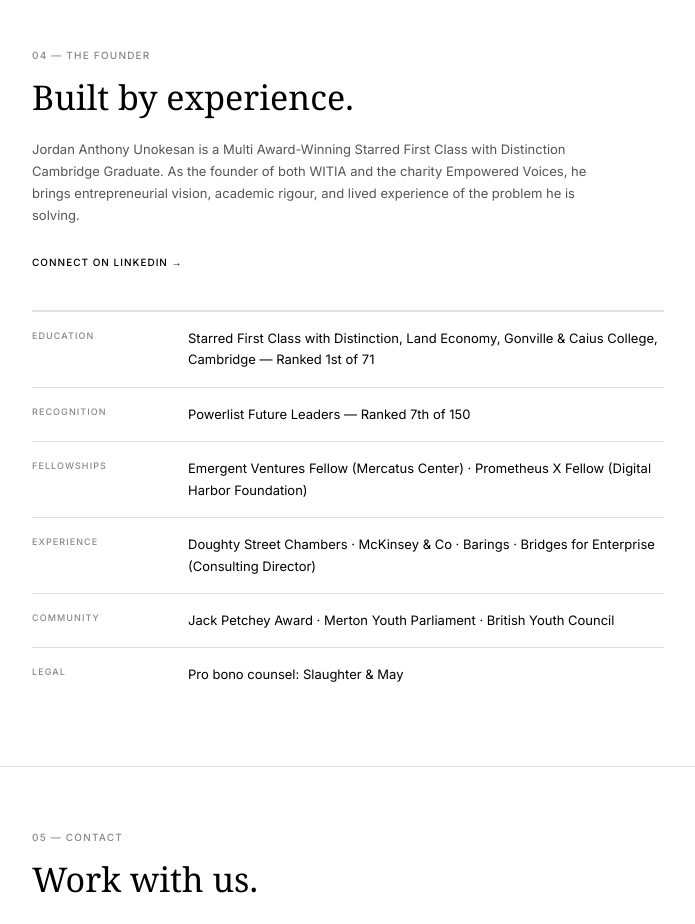
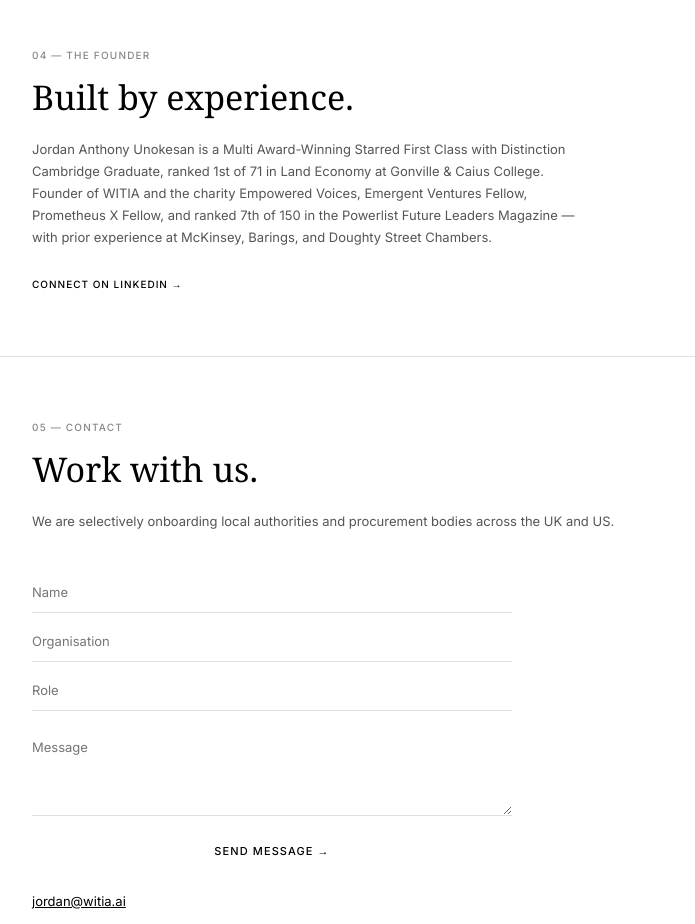
Before and after one commit to JordanAU226/witia-landing, a Next.js app: page / in a window 1280 px wide. Shown: the part 2280-3204 px from the top of the page, without its empty margins (292-987 px from the left). Built offline with nearby package versions, Linux system fonts and the light colour scheme.

Commit message:
Condense About section to two sentences

```diff
--- a/app/page.tsx
+++ b/app/page.tsx
@@ -317,7 +317,7 @@ export default function Home() {
                 Built by experience.
               </h2>
               <p style={{ marginTop: '20px', fontSize: '13px', color: '#555', lineHeight: 1.7, maxWidth: '560px' }}>
-                Jordan Anthony Unokesan is a Multi Award-Winning Starred First Class with Distinction Cambridge Graduate. As the founder of both WITIA and the charity Empowered Voices, he brings entrepreneurial vision, academic rigour, and lived experience of the problem he is solving.
+                Jordan Anthony Unokesan is a Multi Award-Winning Starred First Class with Distinction Cambridge Graduate, ranked 1st of 71 in Land Economy at Gonville & Caius College. Founder of WITIA and the charity Empowered Voices, Emergent Ventures Fellow, Prometheus X Fellow, and ranked 7th of 150 in the Powerlist Future Leaders Magazine — with prior experience at McKinsey, Barings, and Doughty Street Chambers.
               </p>
               <div style={{ marginTop: '24px' }}>
                 <a href="https://linkedin.com" target="_blank" rel="noopener noreferrer" style={ctaLink}>
@@ -326,29 +326,9 @@ export default function Home() {
               </div>
             </div>
 
-            <hr className="divider" style={{ marginTop: '40px' }} />
-
             <div className="reveal" ref={(el) => addRevealRef(el, 8)}>
-              {[
-                { cat: 'EDUCATION', text: 'Starred First Class with Distinction, Land Economy, Gonville & Caius College, Cambridge — Ranked 1st of 71' },
-                { cat: 'RECOGNITION', text: 'Powerlist Future Leaders — Ranked 7th of 150' },
-                { cat: 'FELLOWSHIPS', text: 'Emergent Ventures Fellow (Mercatus Center) · Prometheus X Fellow (Digital Harbor Foundation)' },
-                { cat: 'EXPERIENCE', text: 'Doughty Street Chambers · McKinsey & Co · Barings · Bridges for Enterprise (Consulting Director)' },
-                { cat: 'COMMUNITY', text: 'Jack Petchey Award · Merton Youth Parliament · British Youth Council' },
-                { cat: 'LEGAL', text: 'Pro bono counsel: Slaughter & May' },
-              ].map((item, i) => (
-                <div
-                  key={i}
-                  style={{
-                    paddingTop: '16px',
-                    paddingBottom: '16px',
-                    borderTop: '1px solid #E0E0E0',
-                    display: 'grid',
-                    gridTemplateColumns: '140px 1fr',
-                    gap: '16px',
-                    alignItems: 'start',
-                  }}
-                >
+              {[{ cat: '', text: '' }].filter(() => false).map((item, i) => (
+                <div key={i}>
                   <span style={{
                     fontSize: '9px',
                     letterSpacing: '0.12em',
```
